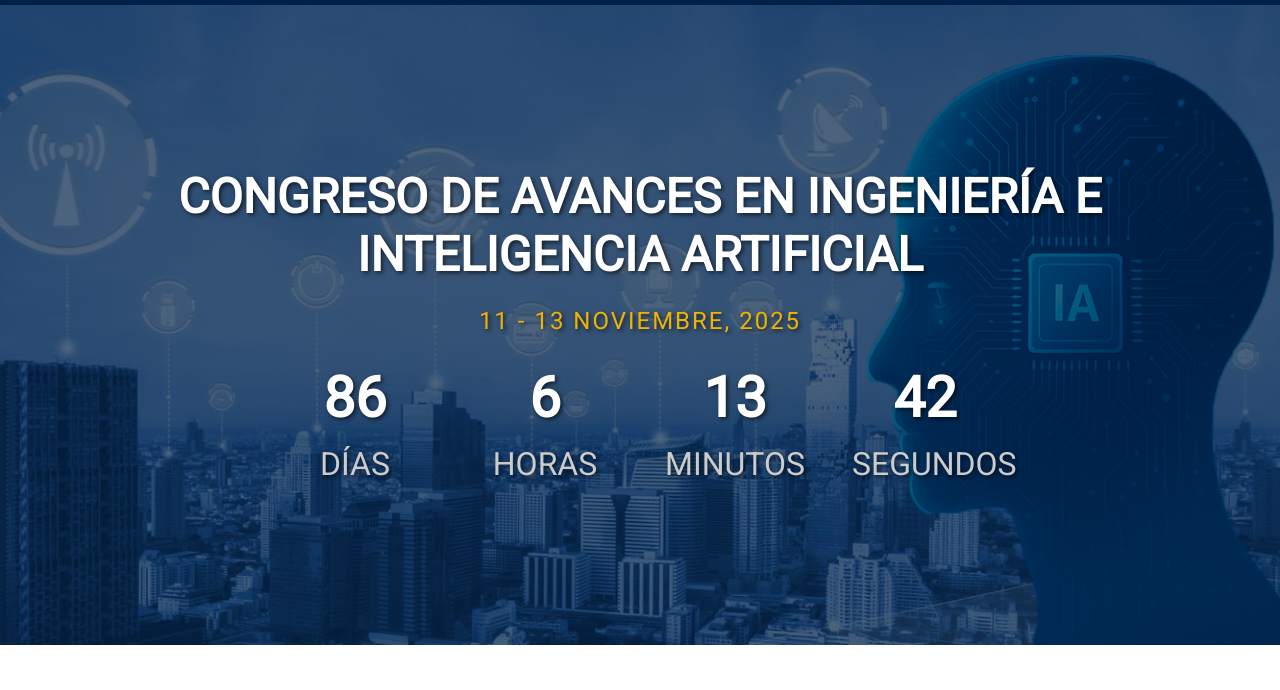
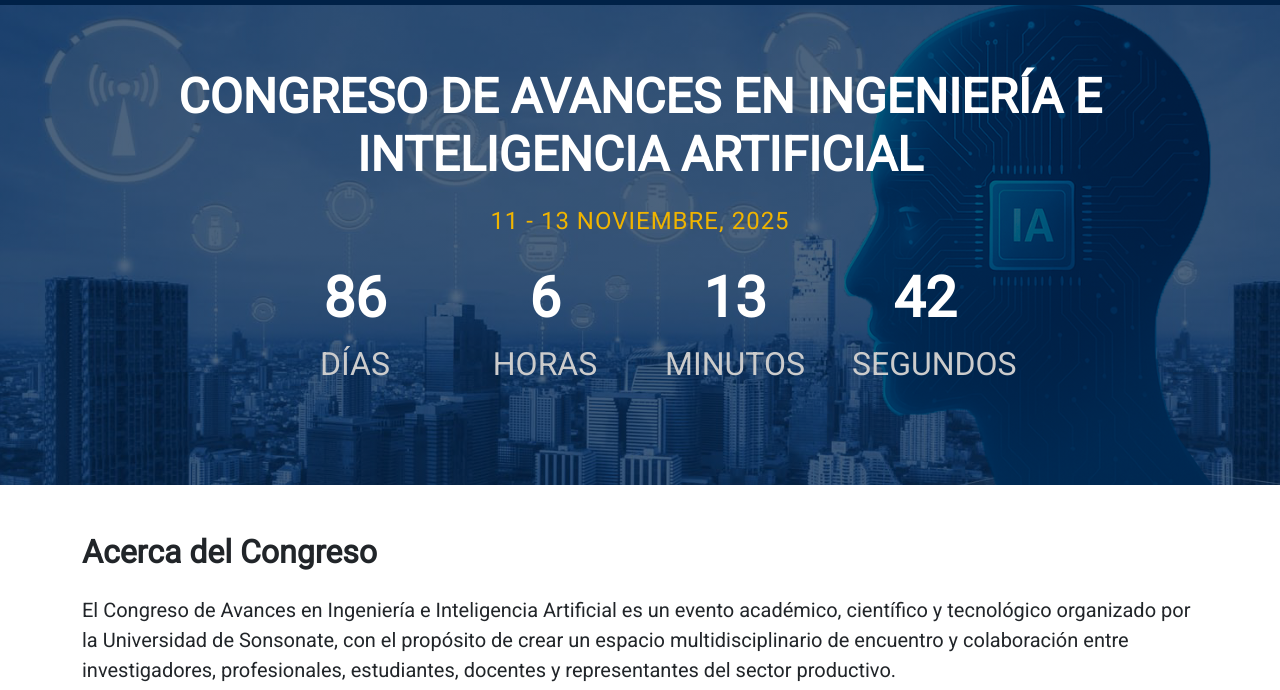
Before and after one commit to drodrigoc/CongresoUSO, a plain HTML site: page index.html in a window 1280 px wide. Shown: the part 61-751 px from the top of the page. Drawn offline with nearby package versions, Linux system fonts and the light colour scheme.

Commit message:
Update styles.css

```diff
--- a/css/styles.css
+++ b/css/styles.css
@@ -5,16 +5,20 @@ body {
   color: #212529;
 }
 
-.hero {
-  background: linear-gradient(
-      rgba(0, 33, 71, 0.7),
-      rgba(0, 33, 71, 0.7)
-    ),
-    url('../assets/smartcities2.jpg') center/cover no-repeat;
-  height: 80vh;
-  padding-top: 120px;
-  padding-bottom: 80px;
-  text-shadow: 2px 2px 4px rgba(0, 0, 0, 0.6);
+.hero{
+  /* Asegura cover real en cualquier alto */
+  background-image:
+    linear-gradient(rgba(0, 33, 71, 0.7), rgba(0, 33, 71, 0.7)),
+    url('../assets/smartcities2.jpg');
+  background-size: cover;
+  background-position: center;
+  background-repeat: no-repeat;
+
+  /* Deja crecer la sección con el contenido */
+  height: auto;           /* anula el height fijo */
+  min-height: 60vh;       /* fallback */
+  min-height: 60svh;      /* viewport “small” (iOS/Android) */
+  min-height: 60dvh;      /* viewport dinámico moderno */
 }
 
 .hero-subtitle {
@@ -25,7 +29,7 @@ body {
 }
 
 .hero-title {
-  font-size: 3rem;
+  font-size: clamp(1.5rem, 5vw, 3rem);
   text-transform: uppercase;
 }
 
@@ -55,6 +59,35 @@ body {
   color: #212529;
 }
 
+
+.hero-subtitle {
+  font-size: clamp(1rem, 3.5vw, 1.5rem);
+  letter-spacing: 1px;
+}
+
+/* Números del contador responsivos */
+.time-number {
+  font-size: clamp(1.8rem, 10vw, 3.5rem);
+  font-weight: 700;
+}
+
+/* Etiquetas (DÍAS, HORAS…) responsivas */
+.time-label {
+  font-size: clamp(0.8rem, 4vw, 2rem);
+}
+
+/* En móviles muy pequeños, que se acomoden 2x2 */
+@media (max-width: 575px) {
+  #countdown .col-6 {
+    flex: 0 0 50%;
+    max-width: 50%;
+    margin-bottom: 1rem;
+  }
+  .hero{
+    padding-top: 72px;
+    padding-bottom: 48px;
+  }
+}
 
 /* Navbar */
 .navbar {
```
